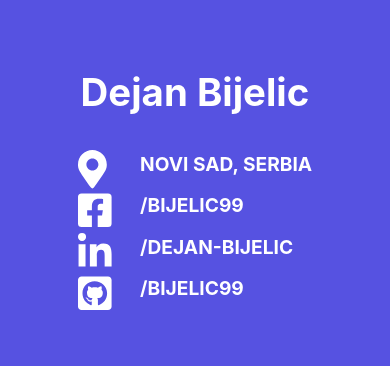
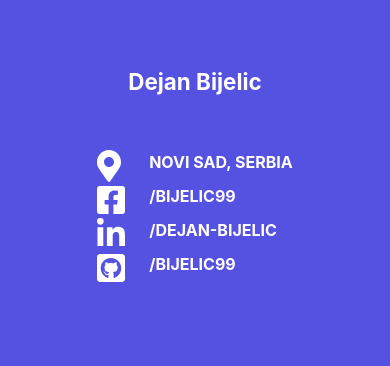
Before and after one commit to bijelic99/PersonalSite, a Vue app: page / in a window 390 px wide. Shown: the part 1132-1498 px from the top of the page. Built offline with nearby package versions, Linux system fonts and the light colour scheme; no server answers; the database is empty.

Commit message:
minor bugfixes

```diff
--- a/src/App.vue
+++ b/src/App.vue
@@ -14,10 +14,12 @@ export default {
     MainPage
   },
   mounted: function() {
+    if(/Android|webOS|iPhone|iPad|iPod|BlackBerry|IEMobile|Opera Mini/i.test(navigator.userAgent)){
     let windowWidth = document.documentElement.clientWidth;
     let windowHeight = document.documentElement.clientHeight;
     let viewportMetaTag = document.querySelector('head meta[name = "viewport"]')
     viewportMetaTag.setAttribute("content", `height=${windowHeight}, width=${windowWidth}, initial-scale=1.0`)
+    }
 
   }
 }
--- a/src/components/AboutMeSection.vue
+++ b/src/components/AboutMeSection.vue
@@ -187,8 +187,14 @@ export default {
     background-image: none;
   }
   .profile-img {
-    width: 36vw;
-    height: 36vw;
+    width: 24vw;
+    height: 24vw;
+  }
+  .social-text{
+    font-size: 1em;
+  }
+  .name-text{
+    font-size: 1.4em;
   }
   .about-me-card-left {
     grid-column: 1;
@@ -208,10 +214,12 @@ export default {
     padding-right: 4vw;
     overflow: hidden;
   }
+
   @media only screen and (max-width: 768px) {
     .about-me-text {
       font-size: 0.9em;
     }
+
     @media only screen and (max-width: 320px) and (max-height: 620px) {
       .about-me-text {
         font-size: 0.8em;
```
